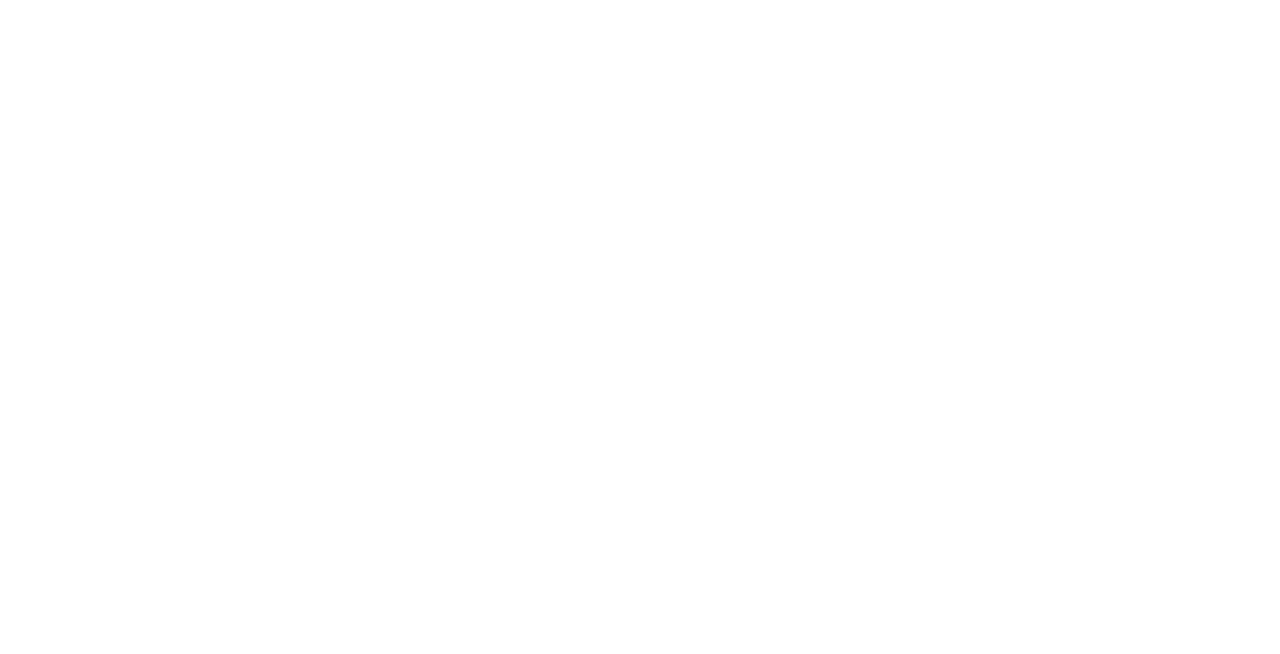
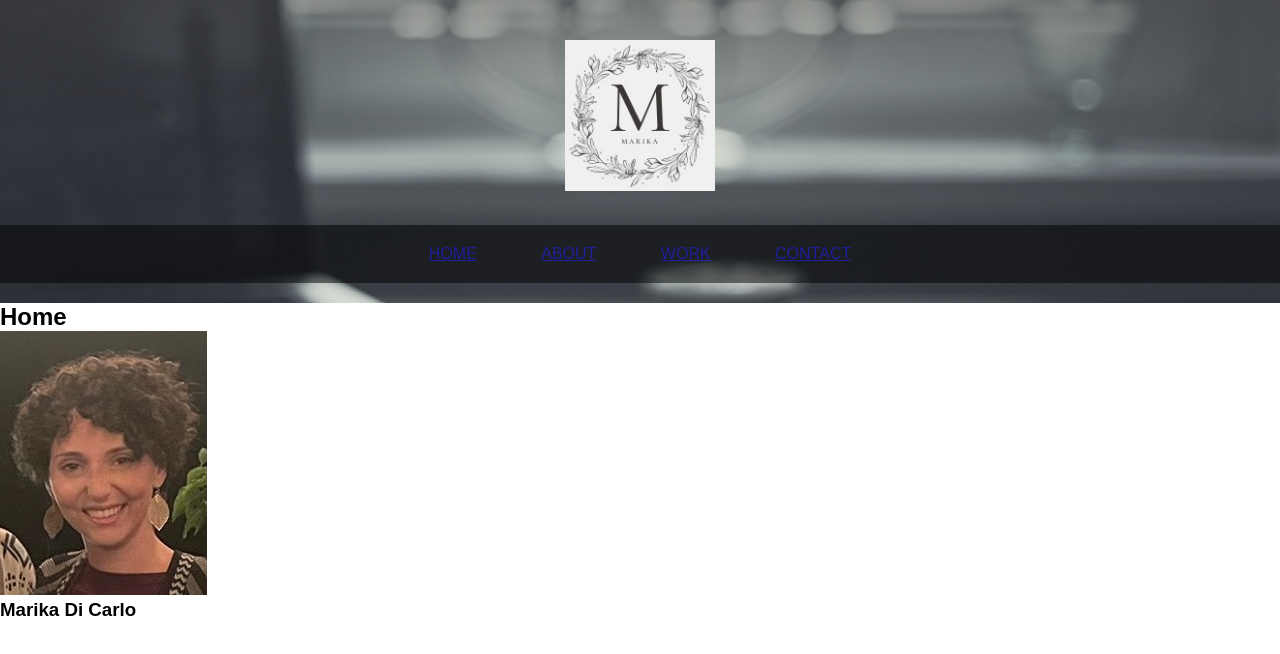
Before and after one commit to marikadicarlo/Portfolio, a plain HTML site: page index.html in a window 1280 px wide. Drawn offline with Linux system fonts and the light colour scheme.

Commit message:
HTML and CSS edits

```diff
--- a/assets/style.css
+++ b/assets/style.css
@@ -5,10 +5,39 @@
   font-family: sans-serif;
 }
 
-.header {
+.header{
   width: 100%;
-  height: 100vh;
   background-image: url(./images/background.jpg);
   background-position: center;
+  background-repeat: no-repeat;
   background-size: cover;
 }
+
+nav {
+  width: 100%;
+  padding: 20px 0;
+  text-align: center;
+}
+
+.logo {
+  width: 150px;
+  margin: 20px 0;
+}
+
+p {
+  font-size: 30px;
+}
+
+nav ul{
+  background: #000;
+  opacity: .5;
+  width: 100%;
+  margin-top: 10px;
+}
+
+nav ul li {
+  display: inline-block;
+  list-style: none;
+  margin: 20px 30px;
+  color: #fff;
+}
--- a/index.html
+++ b/index.html
@@ -8,4 +8,29 @@
     <link rel="stylesheet" href="./assets/style.css">
 </head>
 
+<body>
+    <div class="header">
+        <nav id="navbar">
+            <img src="./assets/images/logo.jpg" class="logo">
+            <ul id="menu">
+                <li> <a href="#Home">HOME</a></li>
+                <li> <a href="#About">ABOUT</a></li>
+                <li> <a href="Work">WORK</a></li>
+                <li> <a href="Contact">CONTACT</a></li>
+            </ul>
+        </nav>
+    </div>
+
+<section id="Home">
+    <h2>Home</h2>
+    <article class="home">
+        <img src="assets/images/avatar.jpg" alt="Marika Di Carlo">
+        <h3 class="name">Marika Di Carlo</h3>
+        <p></p>
+
+    </article>
+</section>
+
+
+</body>
 </html>
```
Also changed, not shown: assets/images/background2.jpg (added), assets/images/logo.jpg (added), 2 other files.
